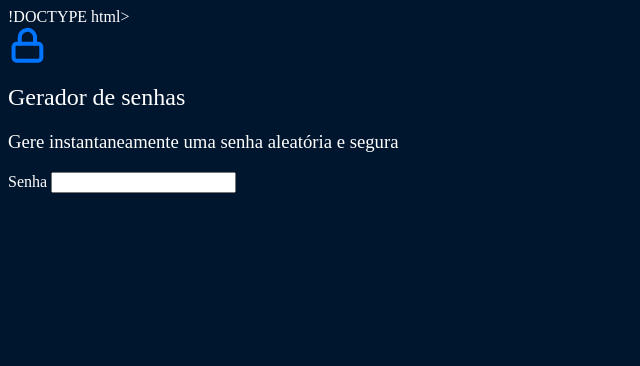
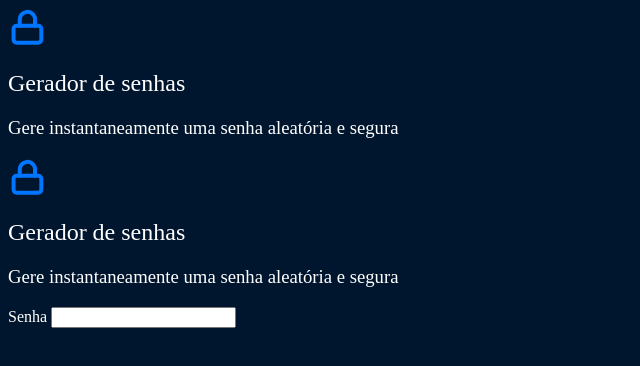
Before and after one commit to EdsonML/Gerador-de-Senha-, a plain HTML site: page index.html in a window 1280 px wide. Shown: the whole page, without its empty margins (0-640 px from the left). Drawn offline with Linux system fonts and the light colour scheme.

Commit message:
Update index.html

```diff
--- a/index.html
+++ b/index.html
@@ -1,4 +1,5 @@
-!DOCTYPE html>
+
+<!DOCTYPE html>
 <html lang="pt-br">
 
 <head>
@@ -9,6 +10,10 @@
 </head>
 
 <body>
+    <img src="unlock.svg" alt="cadeado fechado">
+    <h2 class="titulo-principal">Gerador de senhas</h2>
+    <h3 class="titulo-secundario">Gere instantaneamente uma senha aleatória e segura</h3>
+    <section class="conteudo">
         <div class="conteudo-titulo">
             <img src="unlock.svg" alt="cadeado fechado">
             <h2 class="titulo-principal">Gerador de senhas</h2>
@@ -20,3 +25,5 @@
         </div>
     </section>
 </body>
+
+</html>
```
